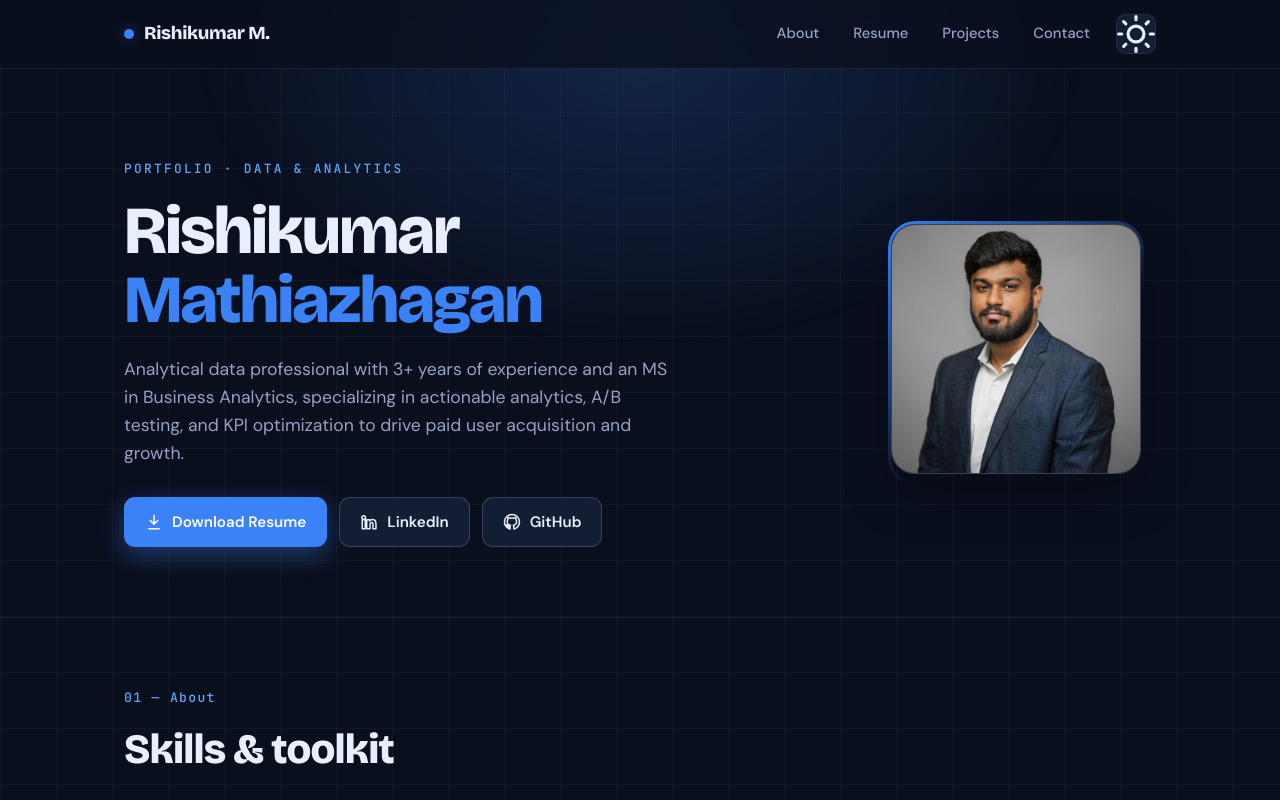
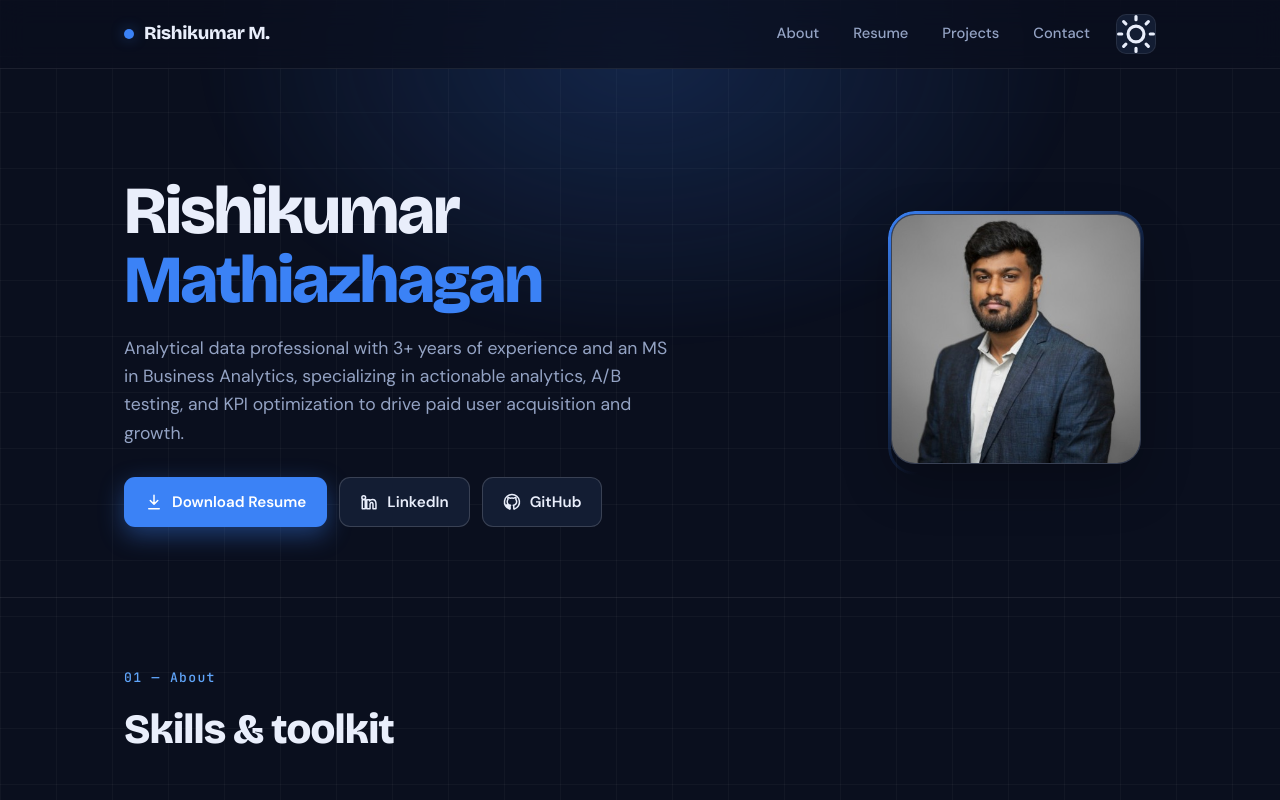
Before and after one commit to rishimathi2824/Portfolio, a Next.js app: page / in a window 1280 px wide. Shown: the top 800 px of the page. Built offline with nearby package versions, Linux system fonts and the light colour scheme.

Commit message:
update hero eyebrow

```diff
--- a/app/page.js
+++ b/app/page.js
@@ -235,7 +235,7 @@ export default function Portfolio() {
       <header id="top" className="hero">
         <div className="wrap hero-grid">
           <div className="reveal" style={{ animationDelay: "0.05s" }}>
-            <div className="eyebrow">Portfolio · Data &amp; Analytics</div>
+            <div className="eyebrow"></div>
             <h1>
               {profile.name.split(" ")[0]}{" "}
               <span className="accent">{profile.name.split(" ").slice(1).join(" ")}</span>
```
